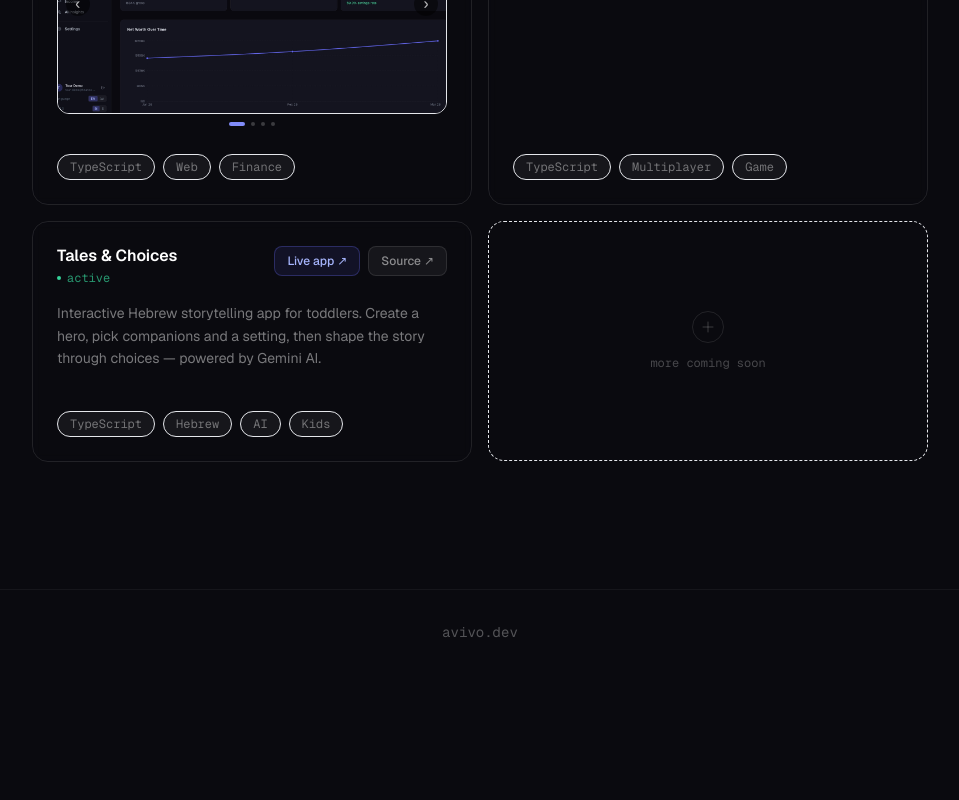
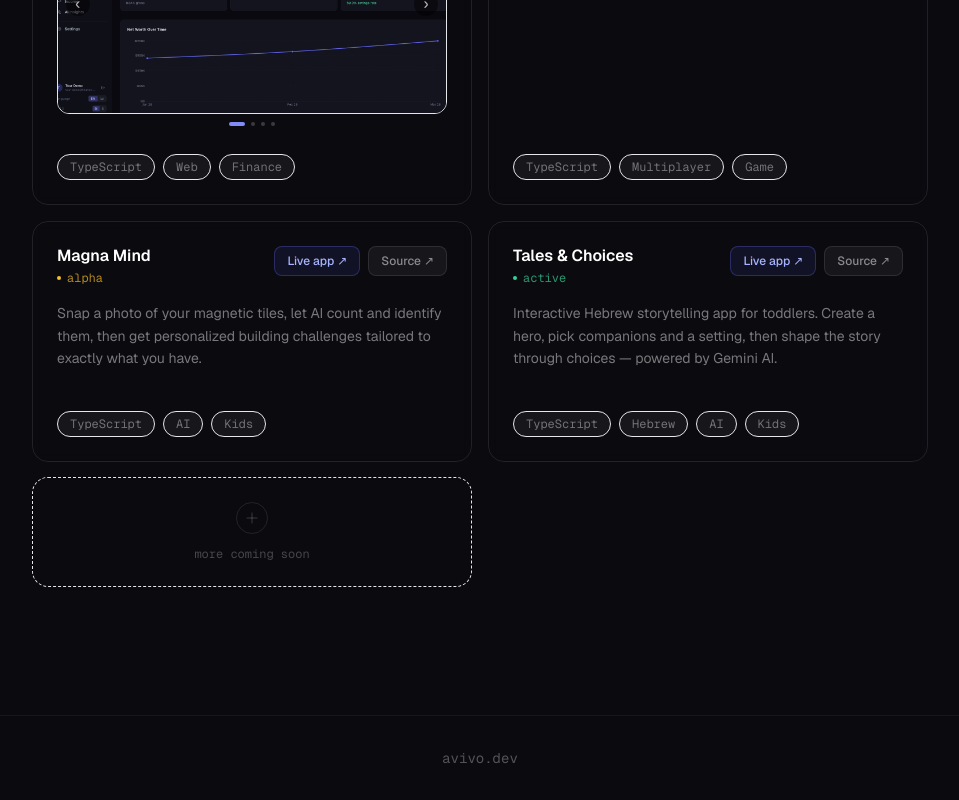
Before and after one commit to AvivOron/avivo.dev, a Next.js app: page / in a window 1280 px wide. Shown: the part 2287-3087 px from the top of the page, without its empty margins (160-1119 px from the left). Before the commit the page ends 2961 px from the top, so only its background shows below. Built offline with nearby package versions, Linux system fonts and the light colour scheme.

Commit message:
added magna-mind project

```diff
--- a/src/components/Projects.tsx
+++ b/src/components/Projects.tsx
@@ -33,6 +33,16 @@ const projects = [
       "/screenshots/guess-who-3.jpg",
       "/screenshots/guess-who-4.jpg",
     ],
+  },
+  {
+    name: "Magna Mind",
+    description:
+      "Snap a photo of your magnetic tiles, let AI count and identify them, then get personalized building challenges tailored to exactly what you have.",
+    tags: ["TypeScript", "AI", "Kids"],
+    appHref: "/magna-mind",
+    codeHref: "https://github.com/AvivOron/magna-mind",
+    status: "alpha",
+    screenshots: [],
   },
   {
     name: "Tales & Choices",
@@ -329,6 +339,12 @@ function ProjectCard({
                 active
               </span>
             )}
+            {project.status === "alpha" && (
+              <span className="flex items-center gap-1.5 text-xs text-amber-400/70 font-mono">
+                <span className="h-1 w-1 rounded-full bg-amber-400" />
+                alpha
+              </span>
+            )}
           </div>
           <div className="flex gap-2 flex-shrink-0">
             <a
```
Also changed, not shown: vercel.json.
